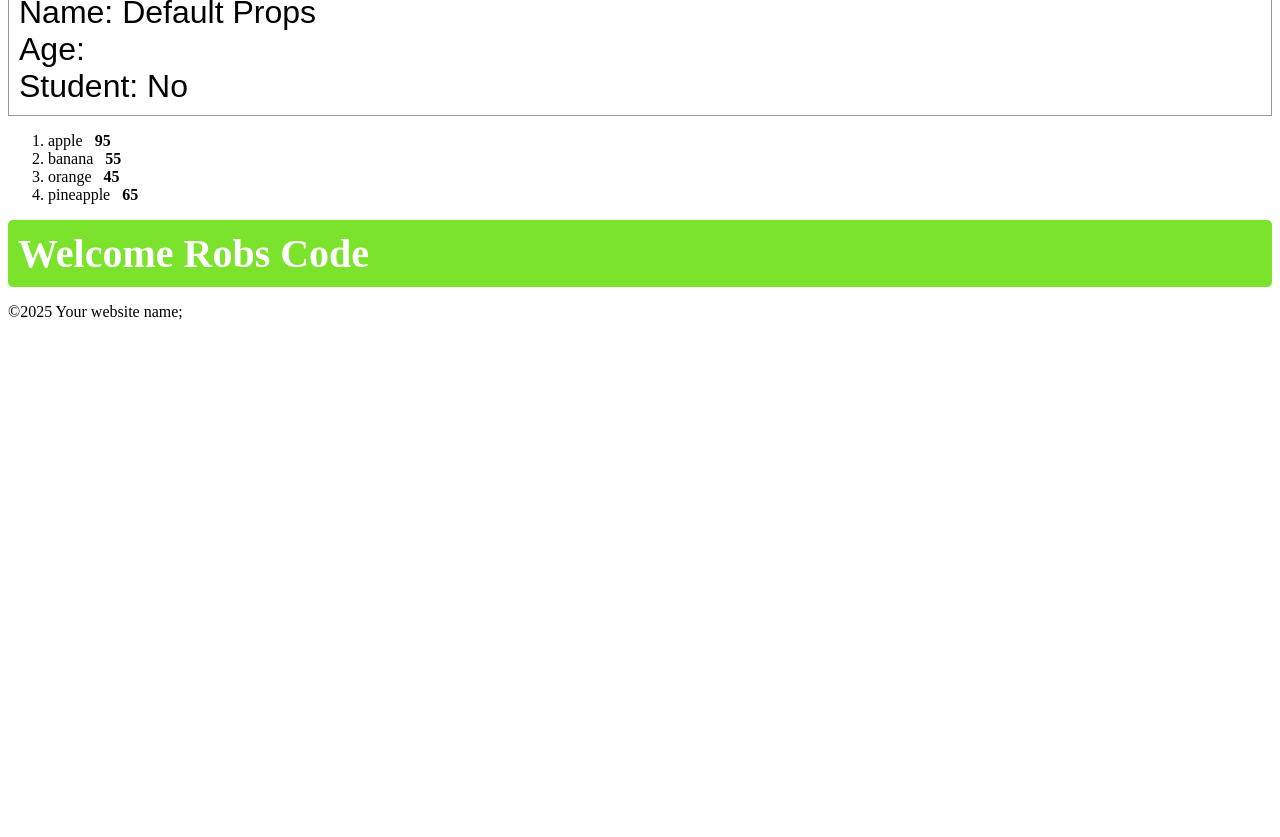
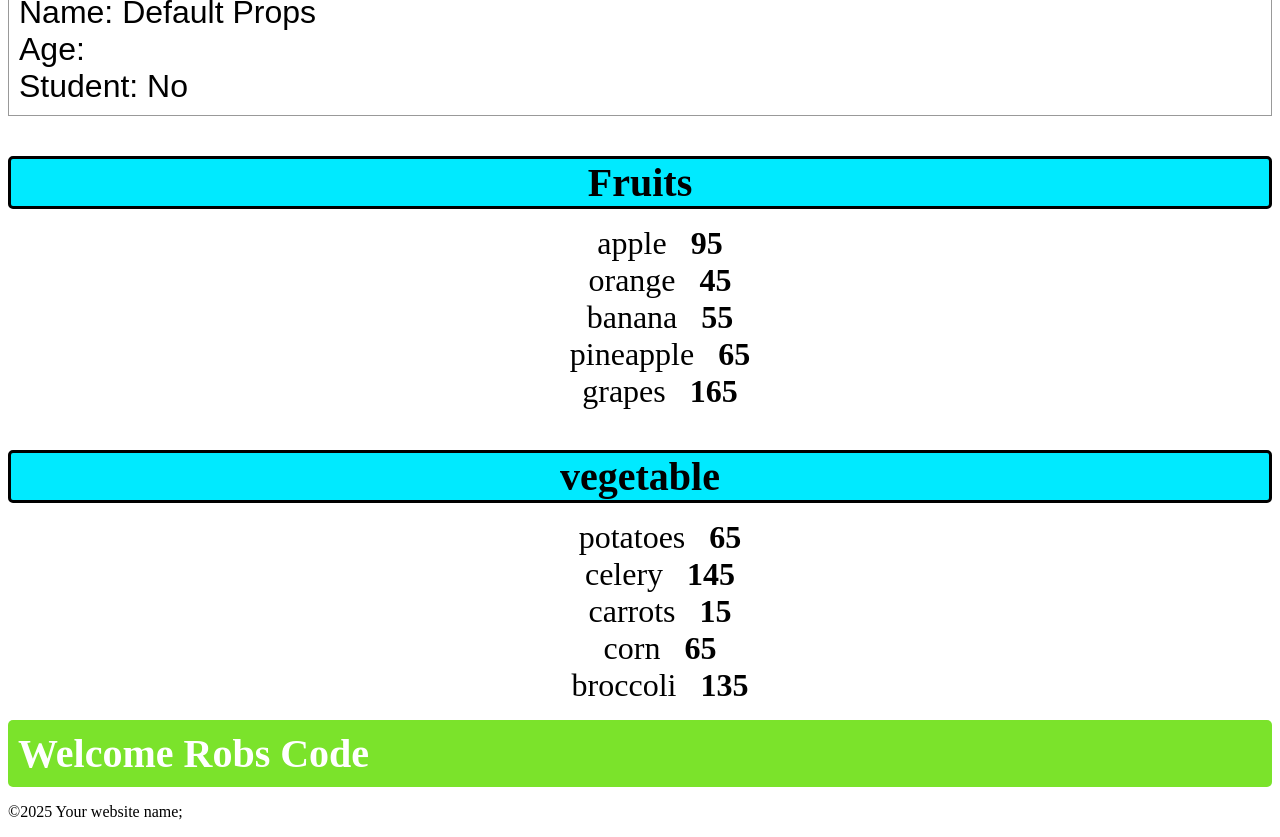
Before and after one commit to neupanerabin/React_Work, a React (Vite) app in the folder react-app-learn/: page / in a window 1280 px wide. Shown: the part 1100-1937 px from the top of the page. Before the commit the page ends 1437 px from the top, so only its background shows below. Built offline with nearby package versions, Linux system fonts and the light colour scheme.

Commit message:
render list

```diff
--- a/react-app-learn/src/App.jsx
+++ b/react-app-learn/src/App.jsx
@@ -7,6 +7,18 @@ import UserGreetings from "./UserGreeting.jsx";
 import List from "./List.jsx";
 
 function App() {
+
+  const fruits = [{ id: 1, name: "apple", calories: 95 },
+  { id: 2, name: "orange", calories: 45 },
+  { id: 3, name: "banana", calories: 55 },
+  { id: 4, name: "pineapple", calories: 65 },
+  { id: 5, name: "grapes", calories: 165 }];
+
+  const vegetable = [{ id: 6, name: "potatoes", calories: 65 },
+  { id: 7, name: "celery", calories: 145 },
+  { id: 8, name: "carrots", calories: 15 },
+  { id: 9, name: "corn", calories: 65 },
+  { id: 10, name: "broccoli", calories: 135 }];
 
   return (
     <>
@@ -21,7 +33,9 @@ function App() {
       <Student name="Sams " age={45} isStudent={false} />
       <Student name="sangs " age={29} isStudent={true} />
       <Student name="Default Props" />
-      <List />
+
+      {fruits.length > 0 && <List items={fruits} category="Fruits" />}
+      {fruits.length > 0 && <List items={vegetable} category="vegetable" />}
 
       <UserGreetings isLoggedIn={true} username="Robs Code" />
 
--- a/react-app-learn/src/List.jsx
+++ b/react-app-learn/src/List.jsx
@@ -1,17 +1,26 @@
 
 
-function List() {
+function List(props) {
 
-  const fruits = [{ id: 1, name: "apple", calories: 95 },
-  { id: 2, name: "orange", calories: 45 },
-  { id: 3, name: "banana", calories: 55 },
-  { id: 4, name: "pineapple", calories: 65 }];
+  const category = props.category;
+  const itemList = props.items;
 
-  fruits.sort((a, b) => a.name.localeCompare(b.name));  // alphabetical sodering
+  // fruits.sort((a, b) => a.name.localeCompare(b.name));  // alphabetical sodering
+  // fruits.sort((a, b) => a.name.localeCompare(a.name));  // reverse alphabetical
+  // fruits.sort((a, b) => a.calories - b.calories); // numeric
+  // fruits.sort((a, b) => b.calories - a.calories);  // reverse numeric
 
-  const listItems = fruits.map(fruit => <li key={fruit.name}>{fruit.name} &nbsp; <b>{fruit.calories}</b></li>);
+  // const lowCalFruits = fruits.filter(fruit => fruit.calories < 100); // display low calories fruits
+  // const lowCalFruits = fruits.filter(fruit => fruit.calories > 100); // display high calories fruits
 
-  return (<ol>{listItems}</ol>);
+
+  const listItems = itemList.map(item => <li key={item.id}>{item.name} &nbsp; <b>{item.calories}</b></li>);
+
+  return (<>
+    <h3 className="list-category">{category}</h3>
+    <ol className="list-items">{listItems}</ol>
+
+  </>);
 
 }
 
--- a/react-app-learn/src/index.css
+++ b/react-app-learn/src/index.css
@@ -32,14 +32,13 @@
   font-size: 2em;
   padding: 10px;
   border: 1px solid hsla(0, 0%, 50%, 0.8);
-
 }
 
 .student p {
   margin: 0;
 }
 
-.welcome-message{
+.welcome-message {
   font-size: 2.5em;
   background-color: rgb(123, 227, 43);
   color: white;
@@ -48,7 +47,7 @@
   margin: 0;
 }
 
-.login-prompt{
+.login-prompt {
   font-size: 2.5em;
   background-color: rgb(234, 20, 20);
   color: white;
@@ -56,3 +55,27 @@
   border-radius: 5px;
   margin: 0;
 }
+
+.list-category {
+  font-size: 2.5em;
+  font-weight: bold;
+  color: hsl(0%, 0%, 20%);
+  margin-bottom: 10px;
+  text-align: center;
+  border: 3px solid;
+  border-radius: 5px;
+  background-color: hsl(185, 100%, 50%);
+}
+
+.list-items li {
+  font-size: 2em;
+  list-style: none;
+  color: hsl(0%, 0%, 25%);
+  text-align: center;
+  margin: 0;
+}
+
+.list-items li:hover {
+  color: hsl(0%, 0%, 45%);
+  cursor: pointer;
+}
```
